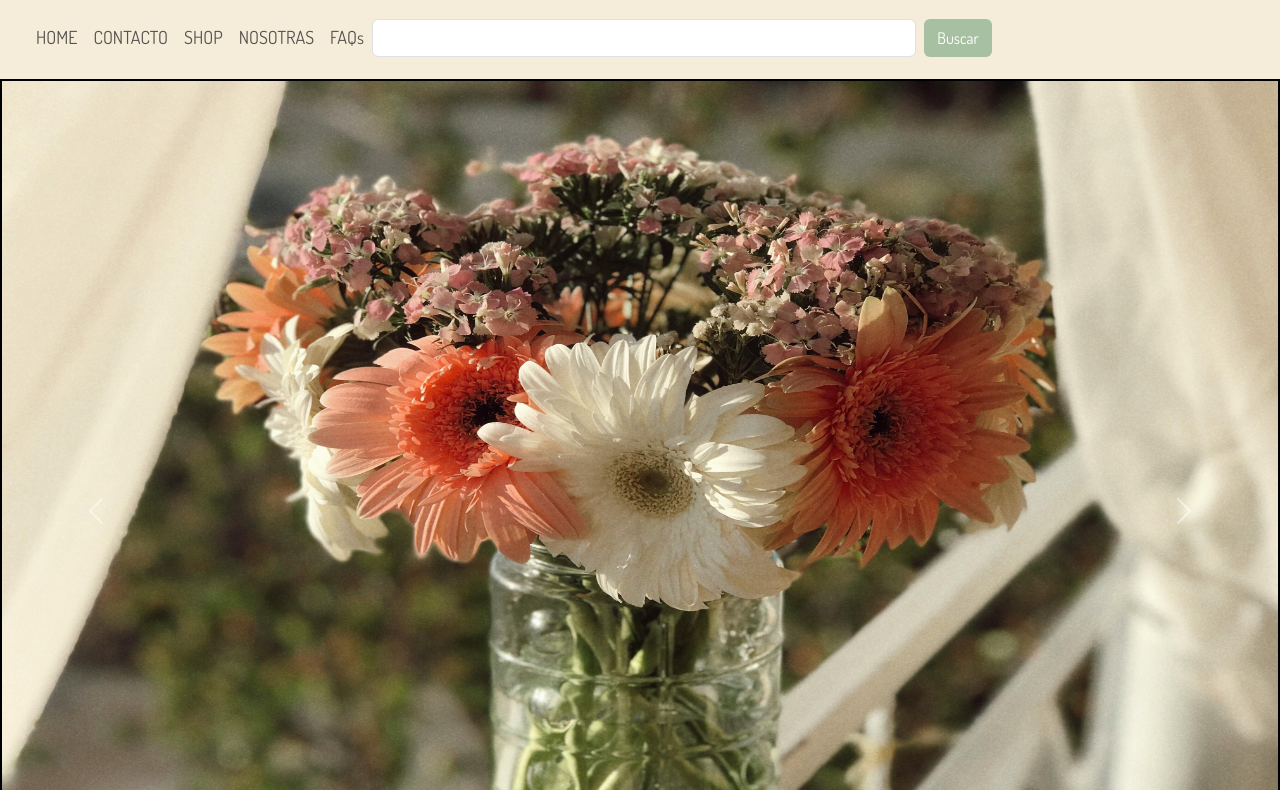
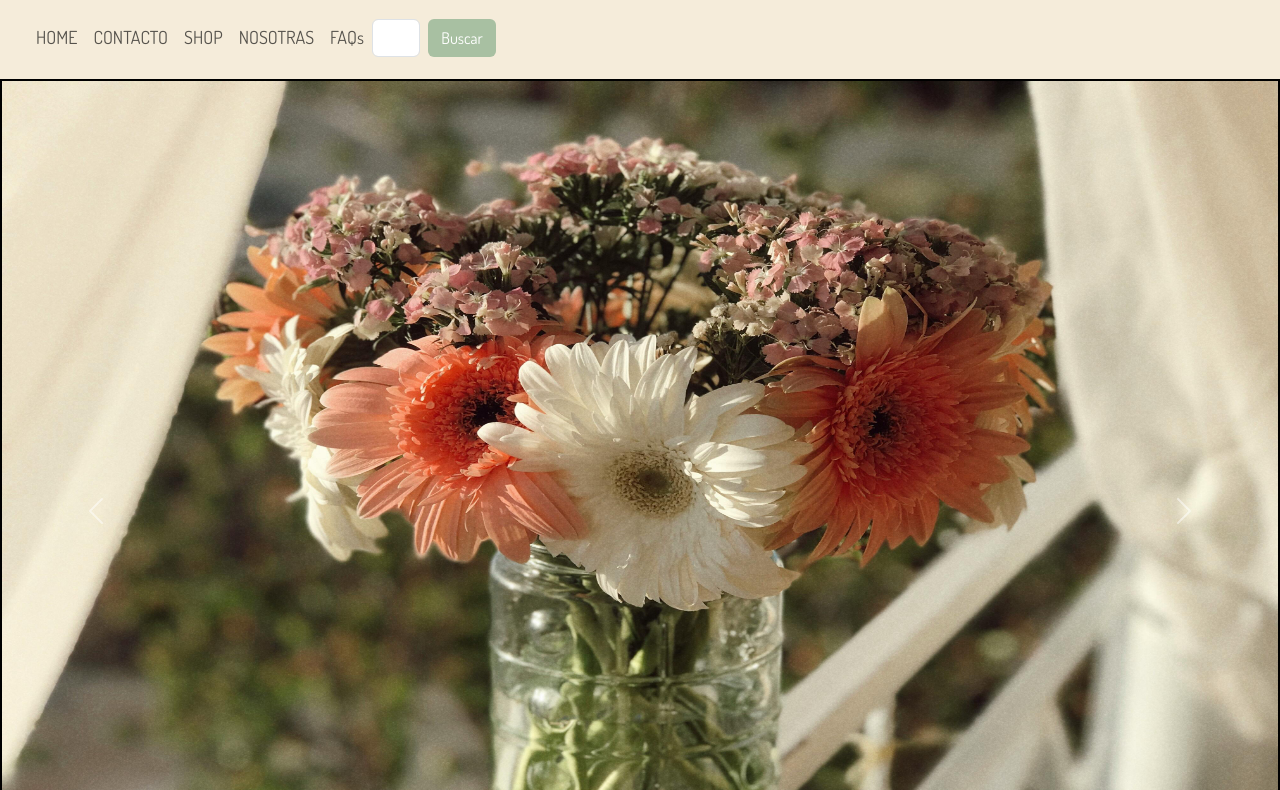
Before and after one commit to leilanieva/lavenderhazeproject, a website: page index.html in a window 1280 px wide. Shown: the part 108-898 px from the top of the page. Drawn offline with nearby package versions, Linux system fonts and the light colour scheme; a web font is replaced by a local one.

Commit message:
detalles

```diff
--- a/index.html
+++ b/index.html
@@ -42,7 +42,7 @@
                     <a class="nav-link" href="./pages/faq.html">FAQs</a>
                   </li>
                 </ul>
-                <form class="d-flex" role="search">
+                <form class="d-flex formBuscador" role="search">
                   <input class="form-control me-2" type="search" placeholder="" aria-label="Search">
                   <button class="btn botonSearch" type="submit">Buscar</button>
                 </form>
--- a/scss/_general.scss
+++ b/scss/_general.scss
@@ -27,6 +27,9 @@ header{
         border-width: 2px;
         border-color: $colorbordeheader;
         margin-bottom: 5%;
+    }
+    .formBuscador{
+        width: 10%;
     }
 
 }
```
Also changed, not shown: pages/contacto.html (+1 -1 lines), pages/faq.html (+1 -1 lines), pages/shop.html (+1 -1 lines), pages/sobrenosotros.html (+1 -1 lines), css/style.css, 1 other file.
